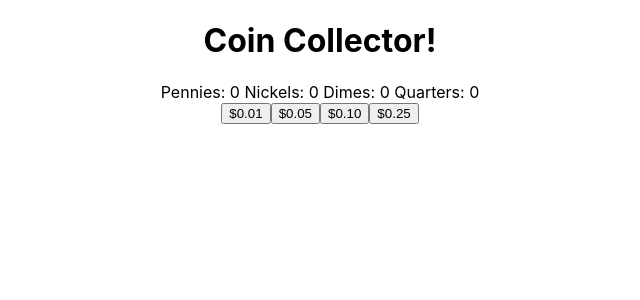
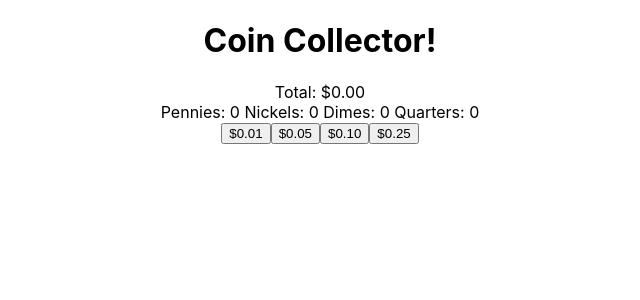
Before and after one commit to VenturingGuy/coin-collector, a React (Create React App) app: page / in a window 1280 px wide. Shown: the top 300 px of the page, without its empty margins (320-960 px from the left). Built offline with nearby package versions, Linux system fonts and the light colour scheme.

Commit message:
restructured, render total implemented

```diff
--- a/src/App.js
+++ b/src/App.js
@@ -4,15 +4,12 @@ import { useState } from 'react'
 const COIN_TO_CURRENCY = [0.01, 0.05, 0.10, 0.25]
 const COIN_TO_LABEL = [['Penny', 'Pennies'], ['Nickel', 'Nickels'], ['Dime', 'Dimes'], ['Quarter', 'Quarters']]
 
-
 function App() {
   const [coinAmount, setCoins] = useState([0, 0, 0, 0]);
 
   const CoinCounter = (props) => {
     const {increaseCoin, label} = props
-    return <button onClick={increaseCoin}>
-      {label}
-     </button>
+    return <button onClick={increaseCoin}>{label}</button>
   }
 
   const increaseCounter = (index) => {
@@ -42,19 +39,19 @@ function App() {
   });
 
   const renderTotal = () => {
+    // Note: Initializing reduce's initial value argument to 0 prevents pennies from adding $1 instead of to total
     const runningTotal = coinAmount.reduce((acc, val, index) => {
       return acc + (val * COIN_TO_CURRENCY[index])
-     })
-    return <span>Total: ${runningTotal}</span>
+     }, 0)
+    return <span>Total: ${runningTotal.toFixed(2)}</span>
   }
 
   return (
     <div className="App">
       <h1>Coin Collector!</h1>
-      <div>{renderTotal}</div>
+      <div>{renderTotal()}</div>
       <div>{coinTotals}</div>
       <div>{coinCounters}</div>
-
     </div>
   );
 }
```
